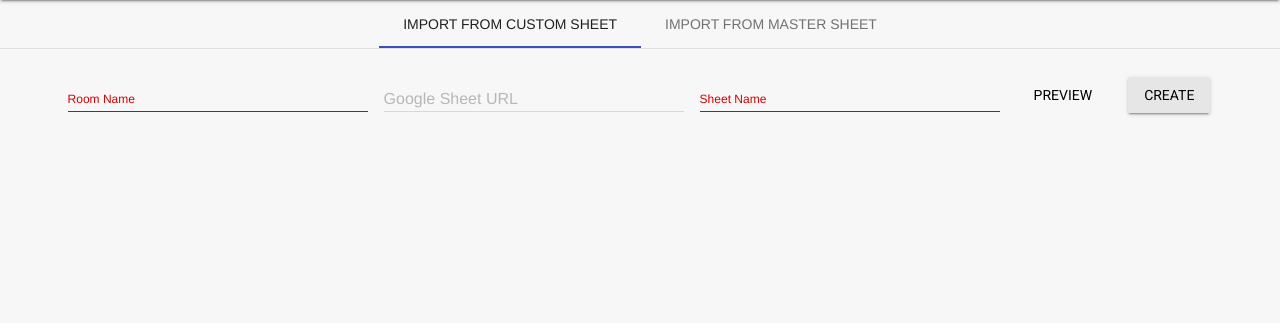
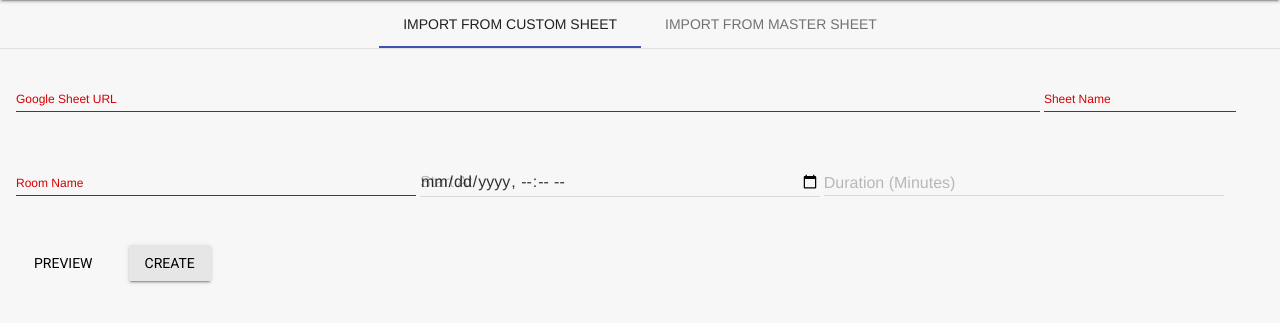
Before and after one commit to Cal-CS-61A-Staff/seating, a Flask app: template server/templates/new_room.html.j2 in a window 1280 px wide. Shown: the part 64-387 px from the top of the page. Run offline with Flask 2, Linux system fonts and the light colour scheme; the template is opened without the code that fills it: values that come from a table or form of the project are taken from there, others are empty; parts of the project's set-up code (start-up, migrations or seed data) failed here and were passed over.

Commit message:
Feat: Room with Time (#26)

```diff
--- a/server/forms.py
+++ b/server/forms.py
@@ -2,9 +2,8 @@ import re
 
 from flask_wtf import FlaskForm
 from wtforms import BooleanField, SelectMultipleField, StringField, SubmitField, \
-    TextAreaField, widgets, ValidationError
-from wtforms.validators import Email, InputRequired, URL
-
+    TextAreaField, DateTimeField, IntegerField, ValidationError, widgets
+from wtforms.validators import Email, InputRequired, URL, Optional
 from server.controllers import exam_regex
 
 
@@ -28,8 +27,10 @@ class MultiCheckboxField(SelectMultipleField):
 
 class RoomForm(FlaskForm):
     display_name = StringField('display_name', [InputRequired()])
-    sheet_url = StringField('sheet_url', [URL()])
+    sheet_url = StringField('sheet_url', [URL(), InputRequired()])
     sheet_range = StringField('sheet_range', [InputRequired()])
+    start_at = DateTimeField('start_at', [Optional()], format='%Y-%m-%dT%H:%M')
+    duration_minutes = IntegerField('duration_minutes', [Optional()])
     preview_room = SubmitField('preview')
     create_room = SubmitField('create')
 
@@ -42,6 +43,14 @@ class ChooseRoomForm(FlaskForm):
         super(ChooseRoomForm, self).__init__(*args, **kwargs)
         if room_list is not None:
             self.rooms.choices = [(item, item) for item in room_list]
+
+
+class EditRoomForm(FlaskForm):
+    display_name = StringField('display_name')
+    start_at = DateTimeField('start_at', [Optional()], format='%Y-%m-%dT%H:%M')
+    duration_minutes = IntegerField('duration_minutes', [Optional()])
+    submit = SubmitField('make edits')
+    cancel = SubmitField('cancel')
 
 
 class ImportStudentFromSheetForm(FlaskForm):
--- a/server/services/email/templates/assignment_inform_email.html
+++ b/server/services/email/templates/assignment_inform_email.html
@@ -13,6 +13,8 @@
       <li>Exam: <strong>{{EXAM}}</strong></li>
       <li>Room: <strong>{{ROOM}}</strong></li>
       <li>Seat: <strong>{{SEAT}}</strong></li>
+      <li>Start Time: <strong>{{START_TIME}}</strong></li>
+      <li>Duration: <strong>{{DURATION}}</strong></li>
     </ul>
 
     <p>You can view this seat's position on the seating chart at:</p>
--- a/server/templates/base.html.j2
+++ b/server/templates/base.html.j2
@@ -52,9 +52,19 @@
                   <span>Add rooms...</span>
                 </a>
               {% for room in exam.rooms %}
-              <a href="{{ url_for('room', exam=exam, name=room.name) }}">
+              <a href="{{ url_for('room', exam=exam, id=room.id) }}">
                 <li class="mdl-menu__item">
                     {{ room.display_name }}
+                    {% if room.start_at %}
+                      <span style="margin-right: 5px;"><small>
+                        {{ room.start_at_time_display }}
+                      </small></span>
+                    {% endif %}
+                    {% if room.duration_minutes %}
+                      <span><small>
+                        {{ room.duration_display }}
+                      </small></span>
+                    {% endif %}
                 </li>
               </a>
               {% endfor %}
--- a/server/templates/macros.html.j2
+++ b/server/templates/macros.html.j2
@@ -19,7 +19,18 @@
 {% macro room(room, highlight_seat=none, show_attributes=false, staff=true) %}
 {% if room.seats %}
 <div class="room">
-  <h4>{{ room.display_name }}</h4>
+  <h4>{{ room.display_name }}
+    {% if room.start_at %}
+        <span style="margin-right: 5px;"><small>
+          {{ room.start_at_time_display }}
+        </small></span>
+    {% endif %}
+    {% if room.duration_minutes %}
+        <span><small>
+          {{ room.duration_display }}
+        </small></span>
+    {% endif %}
+  </h4>
   <h6>Front</h6>
   {% set x_min = room.seats|map(attribute='x')|min %}
   {% set x_max = room.seats|map(attribute='x')|max %}
--- a/server/templates/new_room.html.j2
+++ b/server/templates/new_room.html.j2
@@ -14,43 +14,28 @@
       {{ new_form.hidden_tag() }}
       <div class="mdl-grid">
         <div class="mdl-layout-spacer"></div>
-        <div class="mdl-cell mdl-cell--3-col">
-          <div class="mdl-textfield mdl-js-textfield mdl-textfield--floating-label">
+        <div class="mdl-cell mdl-cell--12-col">
+          <div class="mdl-textfield mdl-js-textfield mdl-textfield--floating-label mdl-cell--10-col">
+            {{ new_form.sheet_url(class="mdl-textfield__input", type="Google Sheet URL", id="gsurl") }}
+            <label class="mdl-textfield__label" for="gsurl">Google Sheet URL</label>
+          </div>
+          <div class="mdl-textfield mdl-js-textfield mdl-textfield--floating-label mdl-cell--2-col">
+            {{ new_form.sheet_range(class="mdl-textfield__input", type="Sheet Name", id="sheetname") }}
+            <label class="mdl-textfield__label" for="sheetname">Sheet Name</label>
+          </div>
+        </div>
+        <div class="mdl-cell mdl-cell--12-col">
+          <div class="mdl-textfield mdl-js-textfield mdl-textfield--floating-label mdl-cell--4-col">
             {{ new_form.display_name(class="mdl-textfield__input", type="Room Name", id="roomname") }}
             <label class="mdl-textfield__label" for="roomname">Room Name</label>
           </div>
-          <div class="errormsg">
-            {% if new_form.sheet_url.errors %}
-              {% for error in new_form.sheet_url.errors %}
-                <span>{{ new_form.sheet_url.errors }}</span>
-              {% endfor %}
-            {% endif %}
+          <div class="mdl-textfield mdl-js-textfield mdl-textfield--floating-label mdl-cell--4-col">
+            {{ new_form.start_at(class="mdl-textfield__input", type="datetime-local", id="start_at") }}
+            <label class="mdl-textfield__label" for="start_at">Start At</label>
           </div>
-        </div>
-        <div class="mdl-cell mdl-cell--3-col">
-          <div class="mdl-textfield mdl-js-textfield mdl-textfield--floating-label">
-            {{ new_form.sheet_url(class="mdl-textfield__input", type="Google Sheet URL", id="gsurl") }}
-            <label class="mdl-textfield__label" for="gsurl">Google Sheet URL</label>
-          </div>
-          <div class="errormsg">
-            {% if new_form.sheet_url.errors %}
-              {% for error in new_form.sheet_url.errors %}
-                <span>{{ new_form.sheet_url.errors }}</span>
-              {% endfor %}
-            {% endif %}
-          </div>
-        </div>
-        <div class="mdl-cell mdl-cell--3-col">
-          <div class="mdl-textfield mdl-js-textfield mdl-textfield--floating-label">
-            {{ new_form.sheet_range(class="mdl-textfield__input", type="Sheet Name", id="sheetname") }}
-            <label class="mdl-textfield__label" for="sheetname">Sheet Name</label>
-          </div>
-          <div class="errormsg">
-            {% if new_form.sheet_range.errors %}
-              {% for error in new_form.sheet_range.errors %}
-                <span>{{ new_form.sheet_range.errors }}</span>
-              {% endfor %}
-            {% endif %}
+          <div class="mdl-textfield mdl-js-textfield mdl-textfield--floating-label mdl-cell--4-col">
+            {{ new_form.duration_minutes(class="mdl-textfield__input", type="number", id="duration_minutes") }}
+            <label class="mdl-textfield__label" for="duration_minutes">Duration (Minutes)</label>
           </div>
         </div>
         <div class="form-buttons">
--- a/server/templates/student.html.j2
+++ b/server/templates/student.html.j2
@@ -14,7 +14,7 @@
     <p>
     {% if student.assignment %}
       {% set seat = student.assignment.seat %}
-      <a href="{{ url_for('room', exam=exam, name=seat.room.name, seat=seat.name) }}">
+      <a href="{{ url_for('room', exam=exam, id=seat.room.id, seat=seat.name) }}">
         {{ seat.room.display_name }} {{ seat.name }}
       </a><br><br>
       <a target="_blank" href="{{ url_for('single_seat', seat_id=seat.id) }}">
--- a/server/templates/students.html.j2
+++ b/server/templates/students.html.j2
@@ -57,7 +57,7 @@
           <td class="mdl-data-table__cell--non-numeric" style="text-align: center;">
           {% if student.assignment %}
             {% set seat = student.assignment.seat %}
-            <a class="assignment" href="{{ url_for('room', exam=exam, name=seat.room.name, seat=seat.name) }}">
+            <a class="assignment" href="{{ url_for('room', exam=exam, id=seat.room.id, seat=seat.name) }}">
               {{ seat.room.display_name }} {{ seat.name }}
             </a>
           {% else %}
--- a/server/views.py
+++ b/server/views.py
@@ -4,7 +4,7 @@ from flask_login import current_user, login_required
 
 from server import app
 from server.models import SeatAssignment, db, Exam, Room, Seat, Student
-from server.forms import ExamForm, RoomForm, ChooseRoomForm, ImportStudentFromSheetForm, \
+from server.forms import EditRoomForm, ExamForm, RoomForm, ChooseRoomForm, ImportStudentFromSheetForm, \
     ImportStudentFromCanvasRosterForm, DeleteStudentForm, AssignForm, EmailForm, EditStudentForm
 from server.services.email.templates import get_email
 from server.services.google import get_spreadsheet_tabs
@@ -13,6 +13,7 @@ from server.services.email import email_about_assignment
 from server.services.core.data import parse_form_and_validate_room, validate_students, \
     parse_student_sheet, parse_canvas_student_roster
 from server.services.core.assign import assign_students
+from server.utils.date import to_ISO8601
 from server.typings.enum import EmailTemplate
 
 # region Offering CRUDI
@@ -149,16 +150,17 @@ def import_room_from_custom_sheet(exam):
         try:
             room = parse_form_and_validate_room(exam, new_form)
         except Exception as e:
-            new_form.sheet_url.errors.append(str(e))
+            flash(f"Failed to import room due to an unexpected error: {e}", 'error')
         if new_form.create_room.data:
             try:
                 db.session.add(room)
                 db.session.commit()
-                # TODO: proper error handling
-            except:
-                new_form.sheet_url.errors.append(
-                    "Room name {} already exists for this exam.".format(room.name))
+            except Exception as e:
+                flash(f"Failed to import room due to an db error: {e}", 'error')
             return redirect(url_for('exam', exam=exam))
+    for field, errors in new_form.errors.items():
+        for error in errors:
+            flash("{}: {}".format(field, error), 'error')
     return render_template('new_room.html.j2',
                            exam=exam, new_form=new_form, choose_form=choose_form, room=room,
                            master_sheet_url=app.config.get('MASTER_ROOM_SHEET_URL'))
@@ -181,36 +183,73 @@ def import_room_from_master_sheet(exam):
                 room = parse_form_and_validate_room(exam, f)
                 # TODO: proper error handling
             except Exception as e:
-                choose_form.rooms.errors.append(str(e))
+                flash(f"Failed to import room due to an unexpected error: {e}", 'error')
             if room:
-                db.session.add(room)
-                db.session.commit()
+                try:
+                    db.session.add(room)
+                    db.session.commit()
+                except Exception as e:
+                    flash(f"Failed to import room due to an db error: {e}", 'error')
         return redirect(url_for('exam', exam=exam))
+    for field, errors in choose_form.errors.items():
+        for error in errors:
+            flash("{}: {}".format(field, error), 'error')
     return render_template('new_room.html.j2',
                            exam=exam, new_form=new_form, choose_form=choose_form,
                            master_sheet_url=app.config.get('MASTER_ROOM_SHEET_URL'))
 
 
-@app.route('/<exam:exam>/rooms/<string:name>/delete', methods=['GET', 'DELETE'])
-def delete_room(exam, name):
+@app.route('/<exam:exam>/rooms/<int:id>/delete', methods=['GET', 'DELETE'])
+def delete_room(exam, id):
     """
     Path: /offerings/<canvas_id>/exams/<exam_name>/rooms/<room_name>/delete
     Deletes a room for an exam.
     """
-    room = Room.query.filter_by(exam_id=exam.id, name=name).first_or_404()
+    room = Room.query.filter_by(exam_id=exam.id, id=id).first_or_404()
     if room:
         db.session.delete(room)
         db.session.commit()
     return render_template('exam.html.j2', exam=exam)
 
 
-@app.route('/<exam:exam>/rooms/<string:name>/')
-def room(exam, name):
+@app.route('/<exam:exam>/rooms/<int:id>/edit', methods=['GET', 'POST'])
+def edit_room(exam, id):
+    """
+    Path: /offerings/<canvas_id>/exams/<exam_name>/rooms/<room_name>/edit
+    Edits a room for an exam.
+    """
+    room = Room.query.filter_by(exam_id=exam.id, id=id).first_or_404()
+    form = EditRoomForm()
+    if request.method == 'GET':
+        form.display_name.data = room.display_name
+        if room.start_at:
+            form.start_at.data = room.start_at_time
+        if room.duration_minutes:
+            form.duration_minutes.data = room.duration_minutes
+    if form.validate_on_submit():
+        if 'cancel' in request.form:
+            return redirect(url_for('exam', exam=exam))
+        room.display_name = form.display_name.data
+        start_at_iso = None
+        if form.start_at.data:
+            start_at_iso = to_ISO8601(form.start_at.data)
+        room.start_at = start_at_iso
+        room.duration_minutes = form.duration_minutes.data
+        try:
+            db.session.commit()
+        except Exception as e:
+            flash(f"Failed to edit room due to a db error: {e}", 'error')
+        return redirect(url_for('exam', exam=exam))
+    return render_template('edit_room.html.j2', exam=exam, form=form, room=room)
+
+
+@app.route('/<exam:exam>/rooms/<int:id>/')
+def room(exam, id):
     """
     Path: /offerings/<canvas_id>/exams/<exam_name>/rooms/<room_name>
     Displays the room diagram, with an optional seat highlighted.
     """
-    room = Room.query.filter_by(exam_id=exam.id, name=name).first_or_404()
+    room = Room.query.filter_by(exam_id=exam.id, id=id).first_or_404()
     seat = request.args.get('seat')
     return render_template('room.html.j2', exam=exam, room=room, seat=seat)
 # endregion
```
Also changed, not shown: server/models.py (+18 -4 lines), server/services/core/data.py (+17 -4 lines), server/services/email/__init__.py (+8 -4 lines), server/templates/edit_room.html.j2 (added, +38 -0 lines), server/templates/exam.html.j2 (+13 -2 lines), server/utils/date.py (+18 -0 lines), tests/fixtures/__init__.py (+1 -1 lines), tests/fixtures/offering.json (+4 -4 lines), tests/fixtures/room.json (+3 -1 lines), tests/fixtures/seat.json (+4 -4 lines).
